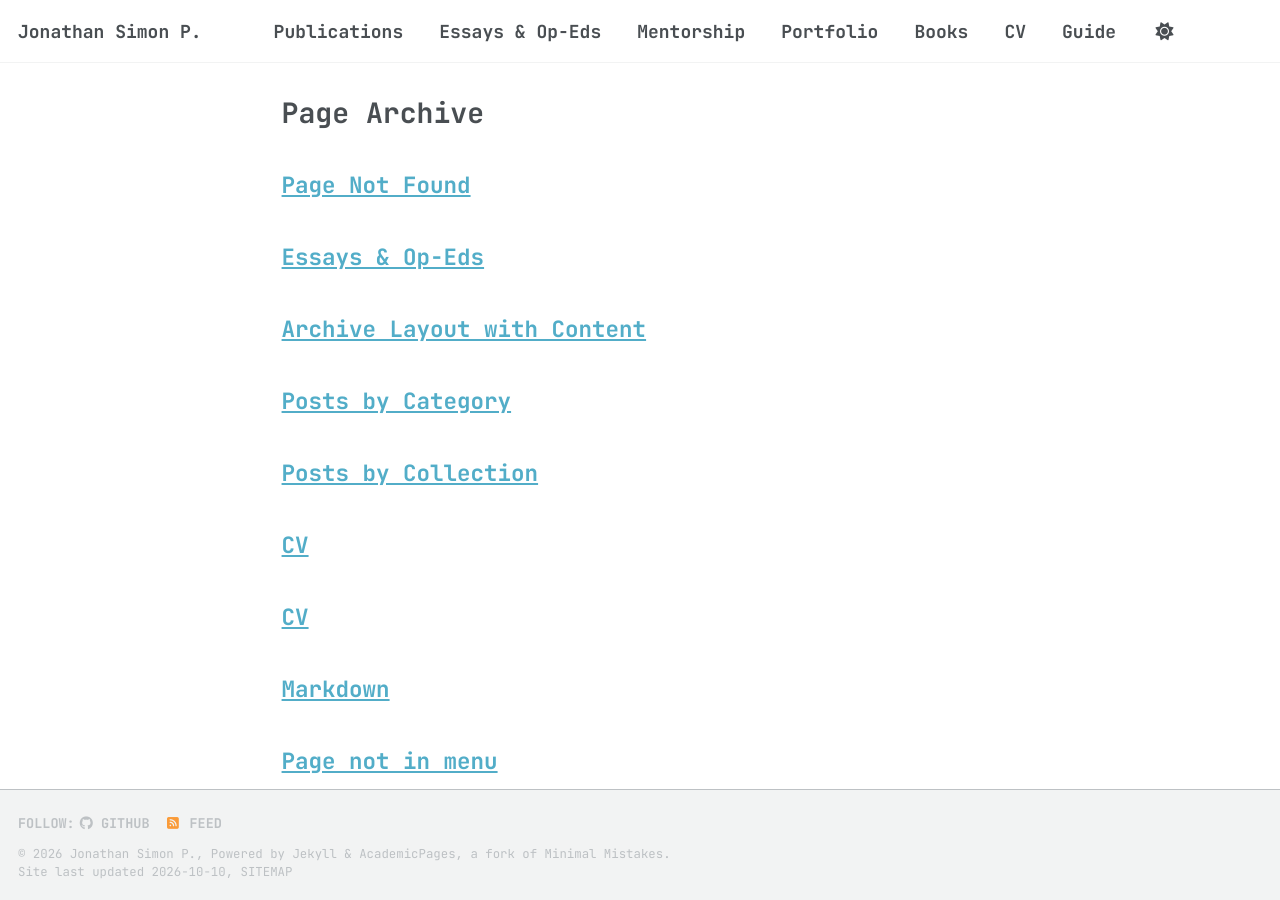
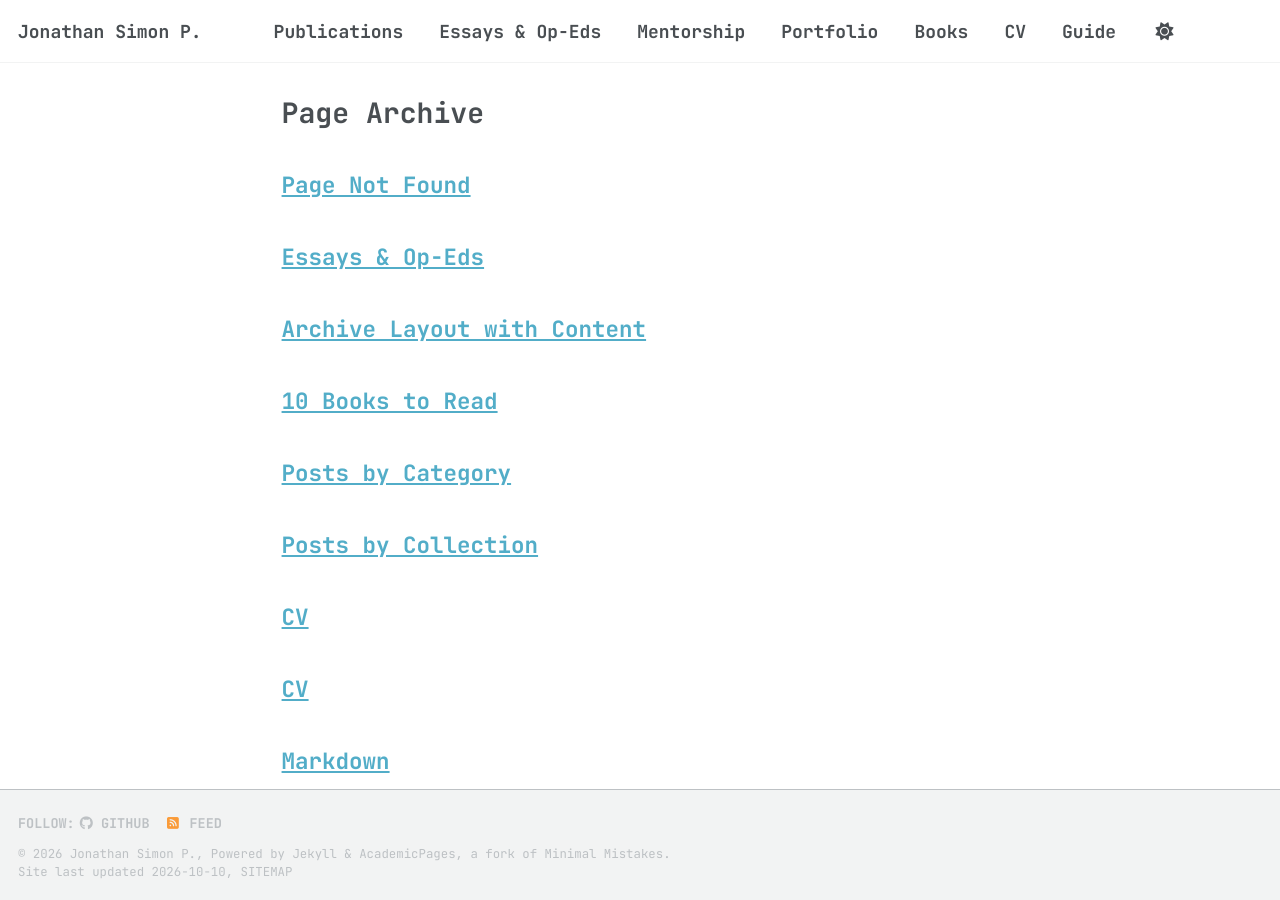
Before and after one commit to its-jon/its-jon.github.io, a Jekyll site: the page built from _pages/page-archive.html, in a window 1280 px wide and 900 px high. Built offline with Jekyll 4.4.1, drawn with Linux system fonts in a browser that asks for light colours; a style sheet for code colours, icons or effects is not loaded.

Commit message:
Update books.md

```diff
--- a/_pages/books.md
+++ b/_pages/books.md
@@ -1,3 +1,10 @@
+---
+title: "10 Books to Read"
+layout: single
+permalink: /books/
+author_profile: false
+---
+
 title: "10 Books to Read" layout: single permalink: /books/ author_profile: false
 
 A personal reading list on economics, liberty, political philosophy, and the human condition.
```
